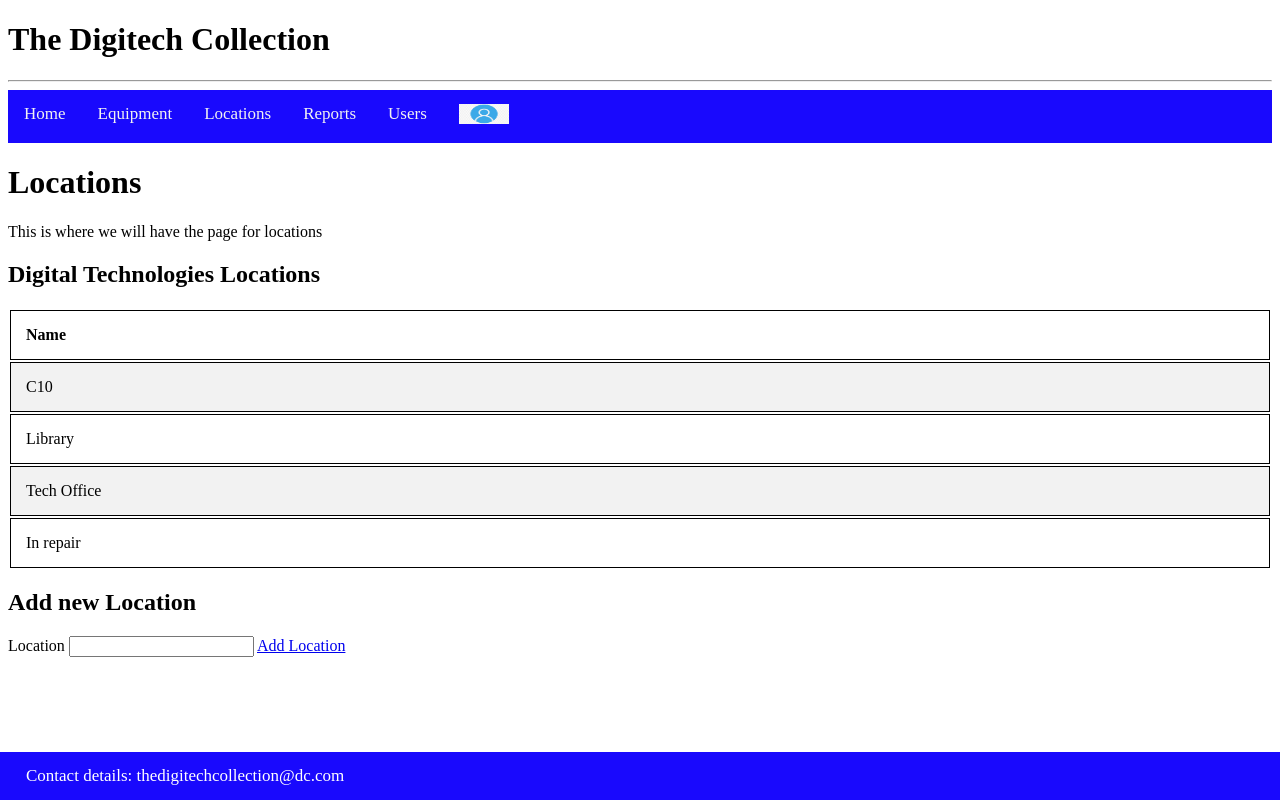
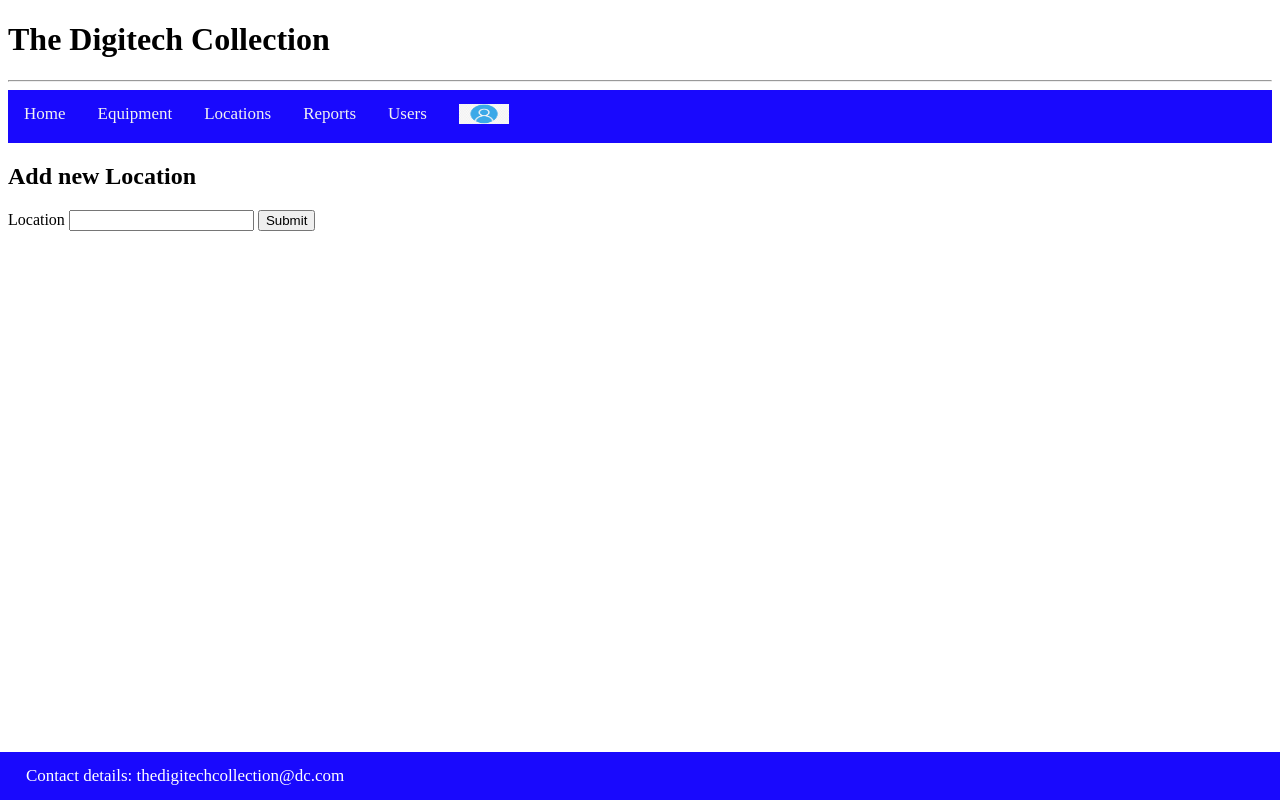
Before and after one commit to butlerk/digitech_collection, a Flask app: page /add_location in a window 1280 px wide. Run offline with Flask 2, Linux system fonts and the light colour scheme.

Commit message:
Change locations html pages for add and view

```diff
--- a/app/templates/location_add.html
+++ b/app/templates/location_add.html
@@ -3,39 +3,11 @@
 {% extends 'menu.html' %}
 {% block content %}
 
-<h1> Locations </h1>
-<p>
-    This is where we will have the page for locations
-</p>
-
-<h2>Digital Technologies Locations</h2>
-<table>
-        <tr>
-            <th>Name</th>
-        </tr>
-        <tr>
-            <td>C10</td>
-        </tr>
-        <tr>
-            <td>Library</td>
-        </tr>
-        <tr>
-            <td>Tech Office</td>
-        </tr>
-        <tr>
-            <td>In repair</td>
-        </tr>
-
-
-</table>
-
-
 <h2>Add new Location</h2>
-<form>
+<form  method="POST">
     <label for="Location">Location</label>
     <input type = "text" name ="location" />
-
-    <a href = "{{ url_for('add_location') }}">Add Location</a>
+    <input type="submit" value="Submit">
 </form>
 
 
```
Also changed, not shown: app/templates/location_added.html (+21 -5 lines).
